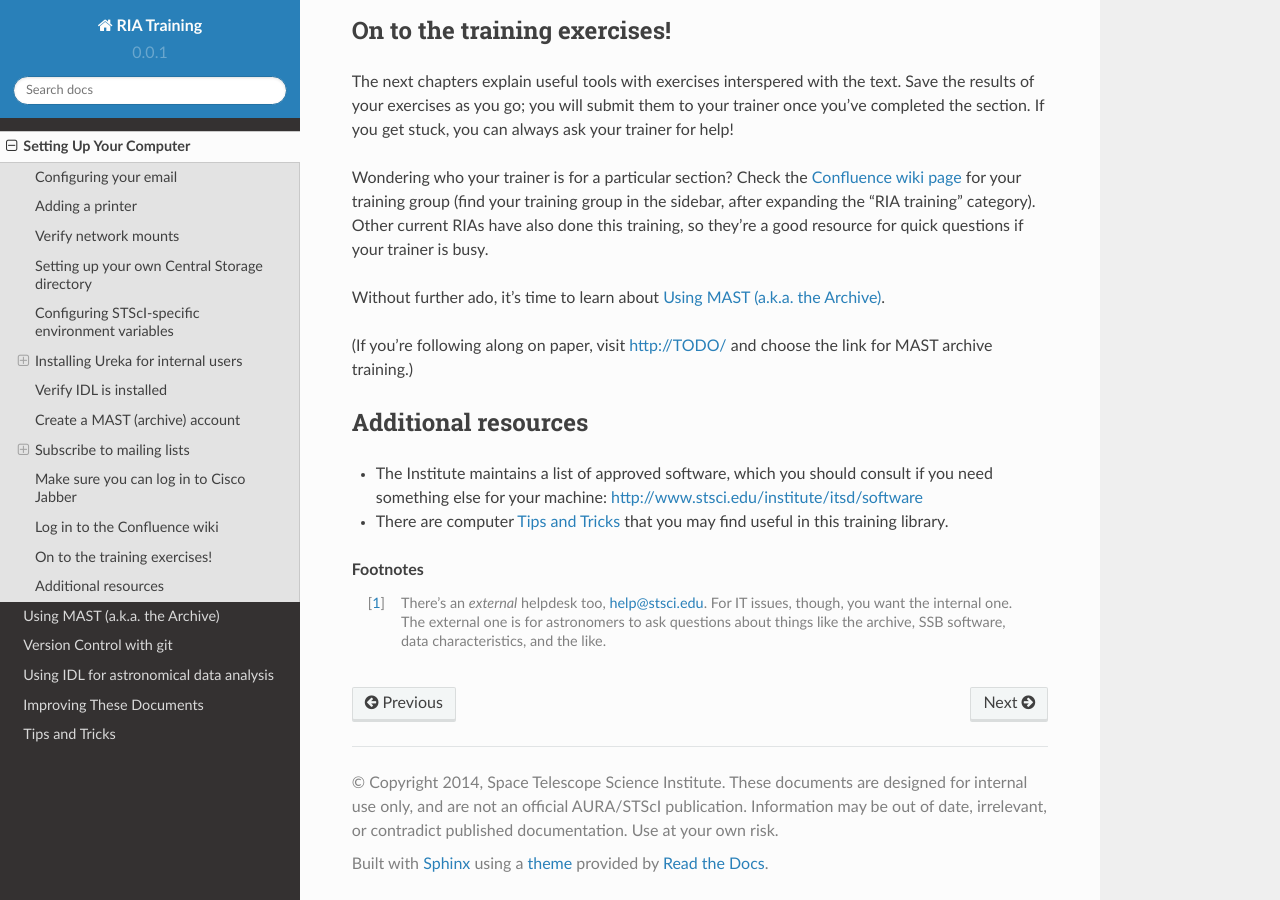
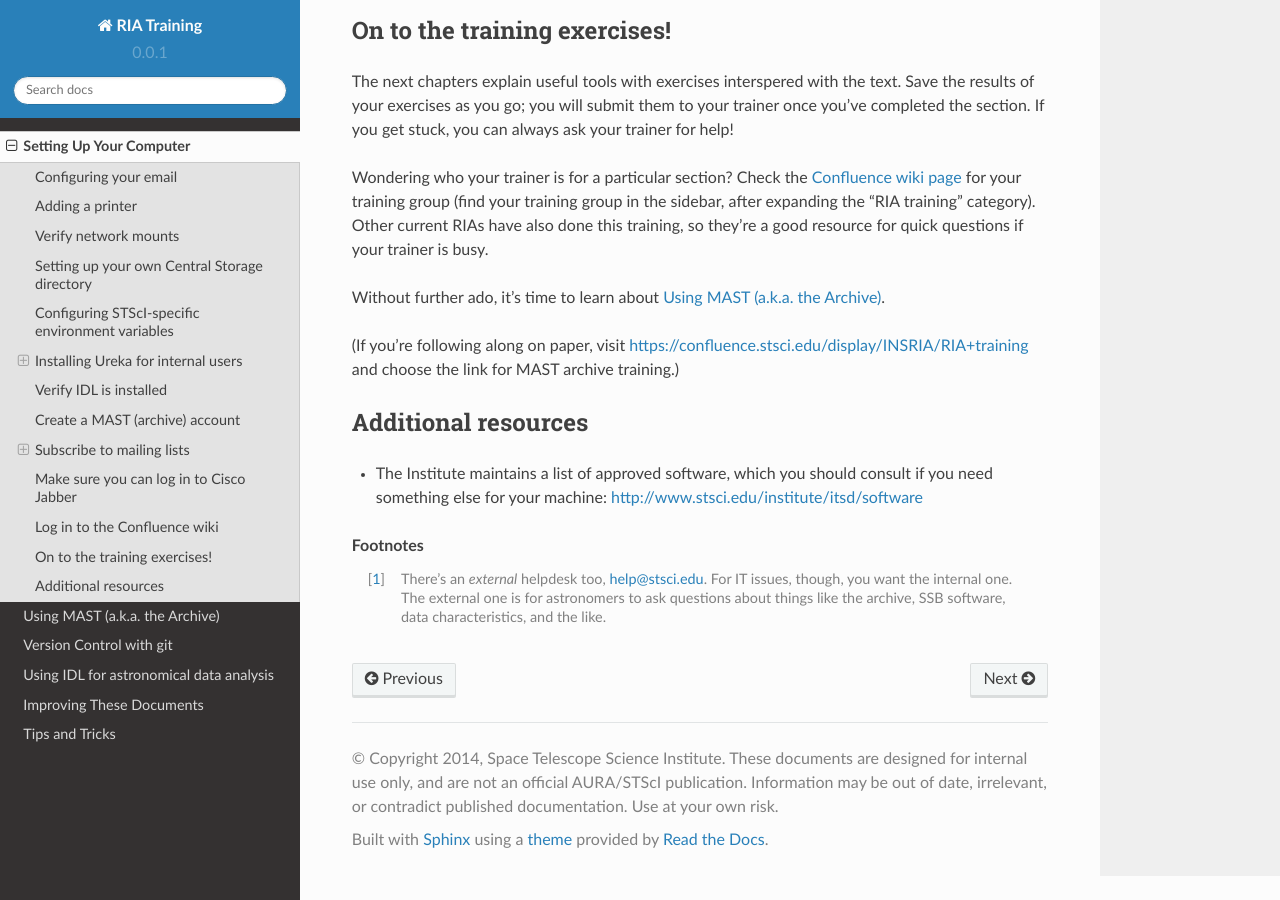
Before and after one commit to staceybright/training-library, a Sphinx documentation site: the page built from source/computer_setup.rst, in a window 1280 px wide and 900 px high, scrolled down 4638 px. Built offline with Sphinx 7.4.7 and the Read the Docs theme 2.0.0, drawn with Linux system fonts in a browser that asks for light colours.

Commit message:
Add link to training page on Confluence.

```diff
--- a/source/computer_setup.rst
+++ b/source/computer_setup.rst
@@ -158,13 +158,12 @@ Wondering who your trainer is for a particular section? Check the `Confluence wi
 
 Without further ado, it's time to learn about :doc:`archives`.
 
-(If you're following along on paper, visit http://TODO/ and choose the link for MAST archive training.)
+(If you're following along on paper, visit https://confluence.stsci.edu/display/INSRIA/RIA+training and choose the link for MAST archive training.)
 
 Additional resources
 =====================
 
 * The Institute maintains a list of approved software, which you should consult if you need something else for your machine: http://www.stsci.edu/institute/itsd/software
-* There are computer :doc:`tricks` that you may find useful in this training library.
 
 .. rubric:: Footnotes
 
```
